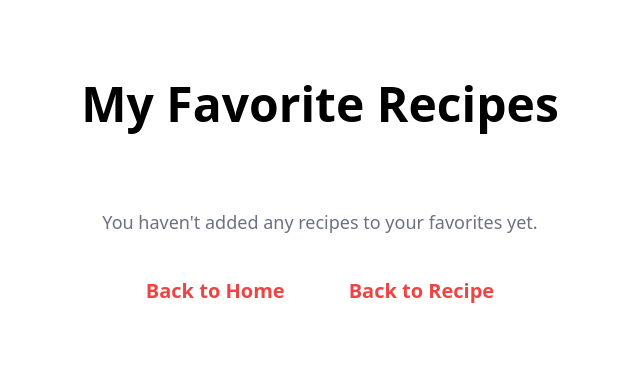
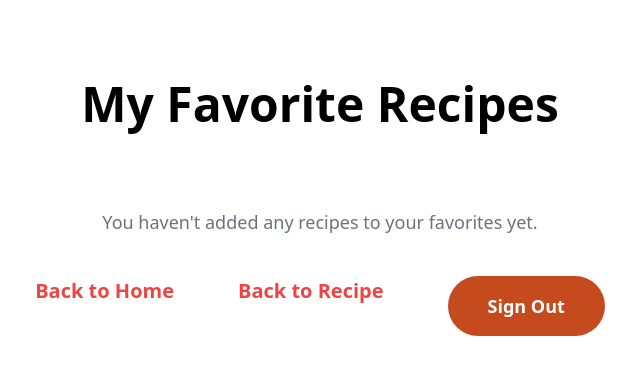
Before and after one commit to PetJs/SOF, a React (Vite) app: page /profile in a window 1280 px wide. Shown: the top 374 px of the page, without its empty margins (320-960 px from the left). Built offline with nearby package versions, Linux system fonts and the light colour scheme.

Commit message:
Feat:SignOut Component

```diff
--- /dev/null
+++ b/src/components/SignOutButton.tsx
@@ -0,0 +1,58 @@
+import React, { useState } from "react";
+import { auth } from "../config/firebase";
+import { useNavigate } from "react-router-dom";
+
+interface SignOutProps{
+    onSignOut: ()=> void;
+}
+
+const SignOut: React.FC<SignOutProps> = ({ onSignOut }) => {
+    const navigate = useNavigate();
+    const [showConfirmation, setShowConfirmation] = useState(false);
+
+    const handleSignOut = () =>{
+        auth.signOut().then(() => {
+            onSignOut()
+            navigate('/')
+
+        });
+    };
+
+    return(
+        <div>
+            <button
+                onClick={() => setShowConfirmation(true)}
+                className="bg-[#c54b1f] rounded-full text-lg text-white font-semibold px-10 py-4"
+            >
+                Sign Out
+            </button>
+
+            {showConfirmation && (
+                <div className="absolute inset-0 bg-gray-900 bg-opacity-50 flex items-center justify-center">
+                    <div className="bg-white rounded-lg p-8">
+                        <p className="text-lg mb-4">Are you sure you want to sign out?</p>
+                        <div className="flex justify-center space-x-4">
+                            <button
+                                onClick={handleSignOut}
+                                className="rounded-full py-[6px] px-[16px] bg-[#ff5252] text-white font-semibold hover:bg-white hover:[#ff5252]"
+
+                            >
+                                Yes
+                            </button>
+                            <button
+                                onClick={()=>setShowConfirmation(false)}
+                                className="rounded-full py-[6px] px-[16px] bg-[#72e37e] text-white font-semibold hover:bg-white hover:text-[#3c2c1e]"
+                            >
+                                No
+                            </button>
+
+                        </div>
+
+                    </div>
+                </div>
+            )}
+        </div>
+    )
+}
+
+export default SignOut
--- a/src/components/profilepage.tsx
+++ b/src/components/profilepage.tsx
@@ -1,12 +1,18 @@
-import { useContext } from 'react';
+import { useContext, useState } from 'react';
 import { RecipeContext } from './suggestions';
 import { Link } from 'react-router-dom';
+import SignOut from './SignOutButton';
 
 const ProfilePage = () => {
   // Use optional chaining to safely access context values
   const context = useContext(RecipeContext);
   const favorites = context?.favorites || [];
   const toggleFavorite = context?.toggleFavorite;
+
+  const handleSignOut = () => {
+    console.log("User signed out");
+
+  };
 
   return (
     <div className="favdiv flex flex-col items-center pt-20">
@@ -50,6 +56,7 @@ const ProfilePage = () => {
         <Link to="/suggestions" className="hover:underline">
           Back to Recipe
         </Link>
+        <SignOut onSignOut={handleSignOut} />
       </div>
     </div>
   );
--- a/src/components/suggestions-page.tsx
+++ b/src/components/suggestions-page.tsx
@@ -239,6 +239,7 @@ const SuggestionsPage = () => {
           <div className="py-10 text-red-500 font-semibold text-[20px] flex space-x-16">
             <Link to="/" className='hover:underline'>Home Page</Link>
             <Link to={"/profile"} className='hover:underline'>My Profile</Link>
+            <Link to="" className='hover:underline'>Sign Out</Link>
           </div>
         </>
       )}
```
